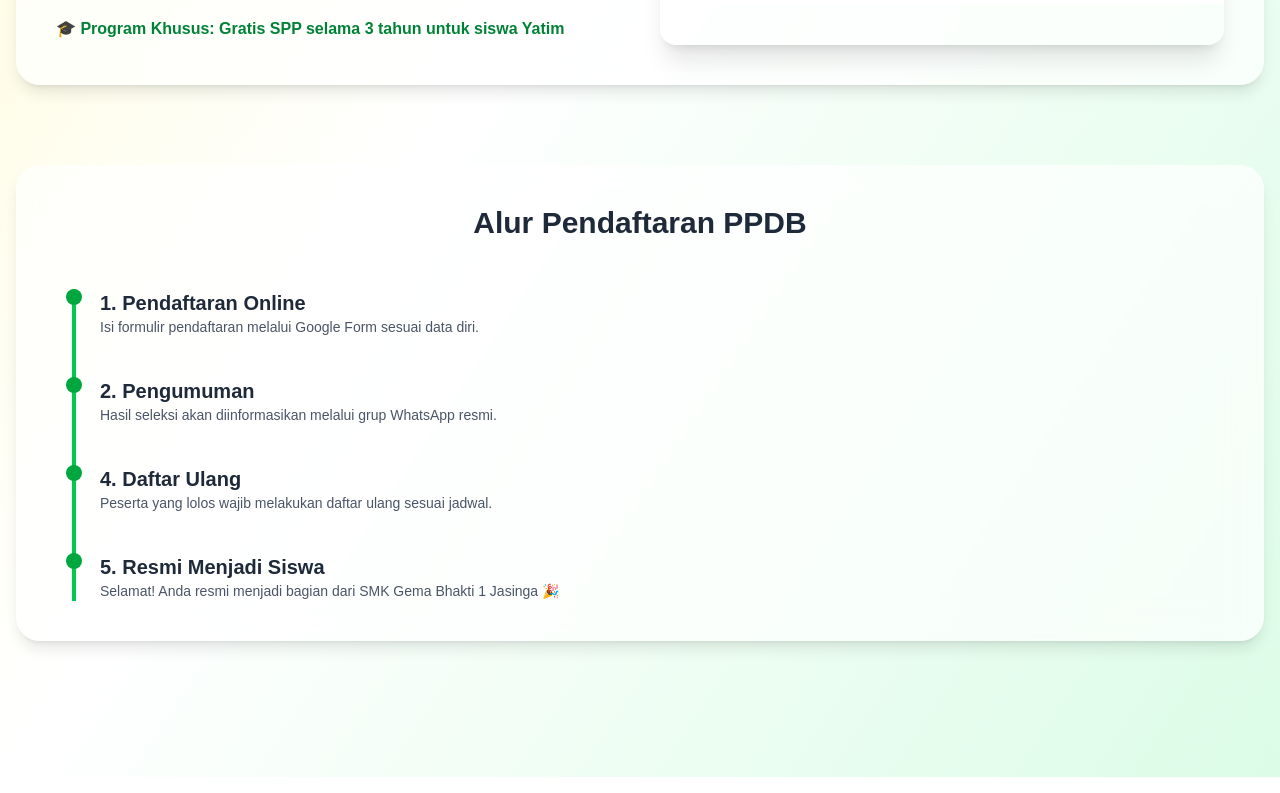
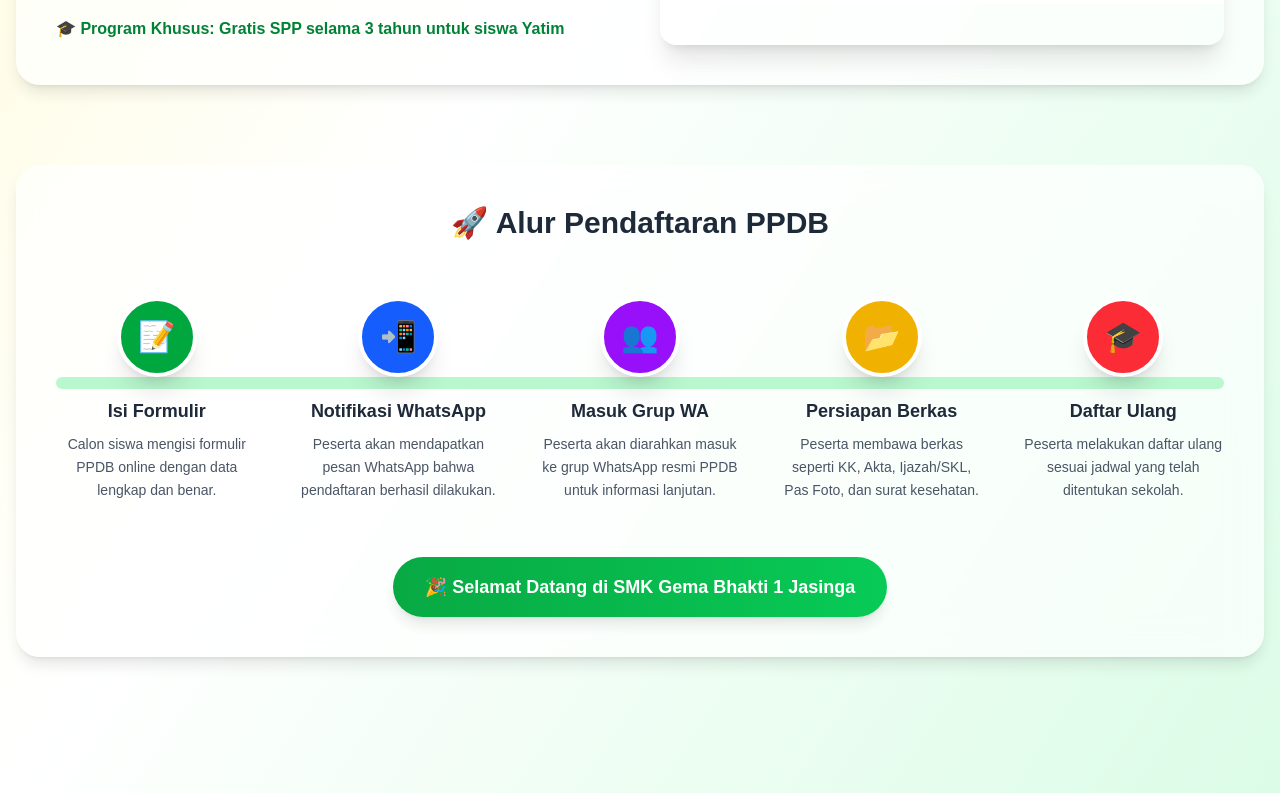
Before and after one commit to Dimas712/smk-gema-bhakti, a Next.js app: page /ppdb in a window 1280 px wide. Shown: the part 1147-1940 px from the top of the page. Built offline with nearby package versions, Linux system fonts and the light colour scheme.

Commit message:
update info PPDB

```diff
--- a/src/app/(ppdb)/ppdb/page.jsx
+++ b/src/app/(ppdb)/ppdb/page.jsx
@@ -133,56 +133,85 @@
 
           </div>
         </section>
-        {/* Roadmap / Alur PPDB */}
-<section className="bg-white/70 backdrop-blur-lg rounded-3xl p-10 shadow-lg mb-20">
-  <h2 className="text-3xl font-bold text-center mb-12 text-gray-800">
-    Alur Pendaftaran PPDB
+ {/* Roadmap / Alur PPDB Modern */}
+{/* Roadmap / Alur PPDB Modern */}
+<section className="bg-white/70 backdrop-blur-lg rounded-3xl p-10 shadow-lg mb-20 overflow-hidden">
+  <h2 className="text-3xl font-bold text-center mb-14 text-gray-800">
+    🚀 Alur Pendaftaran PPDB
   </h2>
 
-  <div className="relative border-l-4 border-green-500 ml-4">
+  <div className="relative">
 
-    {/* Step 1 */}
-    <div className="mb-10 ml-6">
-      <div className="absolute w-4 h-4 bg-green-600 rounded-full -left-2.5"></div>
-      <h3 className="text-xl font-semibold text-gray-800">
-        1. Pendaftaran Online
-      </h3>
-      <p className="text-gray-600 text-sm">
-        Isi formulir pendaftaran melalui Google Form sesuai data diri.
-      </p>
+    {/* Garis Alur */}
+    <div className="hidden md:block absolute top-20 left-0 w-full h-3 bg-green-200 rounded-full"></div>
+
+    {/* Steps */}
+    <div className="grid grid-cols-1 md:grid-cols-5 gap-10 relative z-10">
+
+      {[
+        {
+          icon: "📝",
+          title: "Isi Formulir",
+          desc: "Calon siswa mengisi formulir PPDB online dengan data lengkap dan benar.",
+          color: "bg-green-600",
+        },
+        {
+          icon: "📲",
+          title: "Notifikasi WhatsApp",
+          desc: "Peserta akan mendapatkan pesan WhatsApp bahwa pendaftaran berhasil dilakukan.",
+          color: "bg-blue-600",
+        },
+        {
+          icon: "👥",
+          title: "Masuk Grup WA",
+          desc: "Peserta akan diarahkan masuk ke grup WhatsApp resmi PPDB untuk informasi lanjutan.",
+          color: "bg-purple-600",
+        },
+        {
+          icon: "📂",
+          title: "Persiapan Berkas",
+          desc: "Peserta membawa berkas seperti KK, Akta, Ijazah/SKL, Pas Foto, dan surat kesehatan.",
+          color: "bg-yellow-500",
+        },
+        {
+          icon: "🎓",
+          title: "Daftar Ulang",
+          desc: "Peserta melakukan daftar ulang sesuai jadwal yang telah ditentukan sekolah.",
+          color: "bg-red-500",
+        },
+      ].map((item, index) => (
+        <div
+          key={index}
+          className="flex flex-col items-center text-center group"
+        >
+
+          {/* Circle */}
+          <div
+            className={`w-20 h-20 rounded-full ${item.color} text-white flex items-center justify-center text-3xl shadow-xl border-4 border-white group-hover:scale-110 transition duration-300`}
+          >
+            {item.icon}
+          </div>
+
+          {/* Content */}
+          <div className="mt-5">
+            <h3 className="text-lg font-bold text-gray-800 mb-2">
+              {item.title}
+            </h3>
+
+            <p className="text-sm text-gray-600 leading-relaxed">
+              {item.desc}
+            </p>
+          </div>
+        </div>
+      ))}
+
     </div>
 
-    {/* Step 2 */}
-    <div className="mb-10 ml-6">
-      <div className="absolute w-4 h-4 bg-green-600 rounded-full -left-2.5"></div>
-      <h3 className="text-xl font-semibold text-gray-800">
-        2. Pengumuman
-      </h3>
-      <p className="text-gray-600 text-sm">
-        Hasil seleksi akan diinformasikan melalui grup WhatsApp resmi.
-      </p>
-    </div>
-
-    {/* Step 3 */}
-    <div className="mb-10 ml-6">
-      <div className="absolute w-4 h-4 bg-green-600 rounded-full -left-2.5"></div>
-      <h3 className="text-xl font-semibold text-gray-800">
-        4. Daftar Ulang
-      </h3>
-      <p className="text-gray-600 text-sm">
-        Peserta yang lolos wajib melakukan daftar ulang sesuai jadwal.
-      </p>
-    </div>
-
-    {/* Step 4 */}
-    <div className="ml-6">
-      <div className="absolute w-4 h-4 bg-green-600 rounded-full -left-2.5"></div>
-      <h3 className="text-xl font-semibold text-gray-800">
-        5. Resmi Menjadi Siswa
-      </h3>
-      <p className="text-gray-600 text-sm">
-        Selamat! Anda resmi menjadi bagian dari SMK Gema Bhakti 1 Jasinga 🎉
-      </p>
+    {/* Finish Badge */}
+    <div className="flex justify-center mt-14">
+      <div className="bg-gradient-to-r from-green-600 to-green-500 text-white px-8 py-4 rounded-full shadow-lg text-lg font-semibold animate-pulse text-center">
+        🎉 Selamat Datang di SMK Gema Bhakti 1 Jasinga
+      </div>
     </div>
 
   </div>
--- a/src/app/(website)/galeri/page.jsx
+++ b/src/app/(website)/galeri/page.jsx
@@ -5,7 +5,7 @@
 const galeriList = [
   { src: "/LDKS.jpeg", title: "LDKS (Latihan Dasar Kepemimpinan Siswa)" },
   { src: "/galeri/Futsal_laki.jpeg", title: "Lomba Futsal SMAPIJ CUP V" },
-  { src: "/galeri/3.jpg", title: "Kunjungan Industri" },
+  { src: "/galeri/Hari_guru.jpg", title: "Hari Guru" },
   { src: "/galeri/4.jpg", title: "Ekstrakurikuler" },
   { src: "/galeri/5.jpg", title: "Lomba Sekolah" },
   { src: "/galeri/6.jpg", title: "Hari Besar Nasional" },
```
Also changed, not shown: 1 other file (tests, documents, lock files or other folders).
